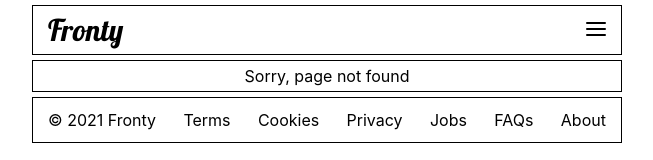
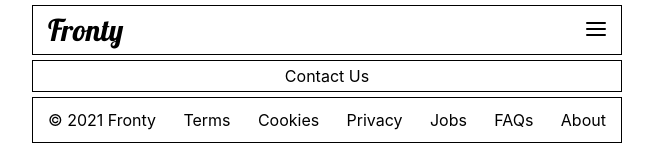
Before and after one commit to patcoston/fronty, a React (Create React App) app: page /contactus in a window 1280 px wide. Before the commit this address led to /notfound. Shown: the top 160 px of the page, without its empty margins (313-966 px from the left). Built offline with nearby package versions, Linux system fonts and the light colour scheme.

Commit message:
Added Contact Us page

```diff
--- a/src/components/About.tsx
+++ b/src/components/About.tsx
@@ -2,7 +2,7 @@ import { FC } from "react"
 import "./About.css"
 
 const About: FC = () => {
-  return <div className="about">ABOUT</div>
+  return <div className="about">About</div>
 }
 
 export default About
--- /dev/null
+++ b/src/components/ContactUs.css
@@ -0,0 +1,4 @@
+.contact-us {
+  border: 1px solid black;
+  text-align: center;
+}
--- /dev/null
+++ b/src/components/ContactUs.tsx
@@ -0,0 +1,8 @@
+import { FC } from "react"
+import "./ContactUs.css"
+
+const ContactUs: FC = () => {
+  return <div className="contact-us">Contact Us</div>
+}
+
+export default ContactUs
--- a/src/components/Header.tsx
+++ b/src/components/Header.tsx
@@ -36,7 +36,9 @@ const Header: FC = () => {
                 <li>
                   <Link to="/about">About Fronty</Link>
                 </li>
-                <li>Contact Us</li>
+                <li>
+                  <Link to="/contactus">Contact Us</Link>
+                </li>
                 <li>Signout</li>
               </ul>
             </div>
--- a/src/components/Home.css
+++ b/src/components/Home.css
@@ -1,4 +1,4 @@
-.main-body {
+.home {
   border: 1px solid black;
   display: flex;
   flex-direction: column;
--- a/src/components/Home.tsx
+++ b/src/components/Home.tsx
@@ -39,7 +39,7 @@ const Home: FC = () => {
 
   return (
     <>
-      <div className="main-body">
+      <div className="home">
         <button onClick={() => showFilter(showType.SHOW_MENU)}>
           Choose Filter Type
         </button>
--- a/src/components/Routes.tsx
+++ b/src/components/Routes.tsx
@@ -3,6 +3,7 @@ import Home from "./Home"
 import Inbox from "./InBox"
 import About from "./About"
 import Help from "./Help"
+import ContactUs from "./ContactUs"
 import Profile from "./Profile"
 import Settings from "./Settings"
 import JobsApplied from "./JobsApplied"
@@ -31,6 +32,9 @@ const Routes: FC = () => {
       <Route path="/help">
         <Help />
       </Route>
+      <Route path="/contactus">
+        <ContactUs />
+      </Route>
       <Route path="/applied">
         <JobsApplied />
       </Route>
```
